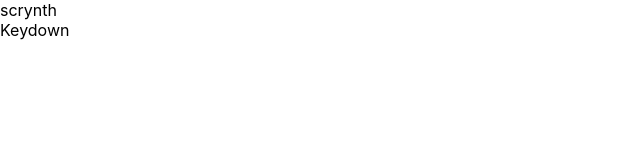
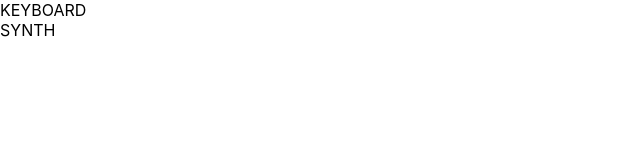
Before and after one commit to CodeKrakken/scrynth, a React (Create React App) app: page / in a window 1280 px wide. Shown: the top 160 px of the page, without its empty margins (0-640 px from the left). Built offline with nearby package versions, Linux system fonts and the light colour scheme.

Commit message:
Switching workspaces

```diff
--- a/src/App.js
+++ b/src/App.js
@@ -1,30 +1,27 @@
 import './App.css';
 import Keyboard from './components/keyboard/Keyboard'
+import Synth from './components/synth/Synth'
 
 function App() {
-
-  const AudioContext = window.AudioContext || window.webkitAudioContext;
-  const context = new AudioContext();
-  const oscillator1 = context.createOscillator();
-  const gain = context.createGain()
-  oscillator1.connect(gain);
-  gain.connect(context.destination);
-  gain.gain.value = 0
-  oscillator1.start(0);
+  let playing = false
 
   return (
     <div>
-      scrynth
       <Keyboard play={play} stop={stop} />
+      <Synth playing={playing} />
     </div>
   );
 
   function play() {
-    gain.gain.value = 1
+    // gain.gain.value = 1
+    playing = true
+    console.log(playing)
   }
 
   function stop() {
-    gain.gain.value = 0
+    // gain.gain.value = 0
+    playing = false
+    console.log(playing)
   }
 }
 
--- a/src/components/keyboard/Keyboard.jsx
+++ b/src/components/keyboard/Keyboard.jsx
@@ -21,7 +21,7 @@ function Keyboard({ play, stop }) {
     }
   }, [play, stop]);
 
-  return <div>Keydown</div>;
+  return <div>KEYBOARD</div>;
 
 }
 
--- a/src/components/synth/Synth.jsx
+++ b/src/components/synth/Synth.jsx
@@ -1,4 +1,5 @@
-import { Component } from 'react'
+import { Component, useEffect } from 'react'
+import React from 'react'
 
 class Synth extends Component {
   state = {
@@ -15,8 +16,15 @@ class Synth extends Component {
       'A' : 7040.00,
       'A#': 7458.62,
       'B' : 7902.13
-    }
+    },
+
   }
+
+  // useEffect(() => {
+  //   if(playing changes) {
+  //     oh who cares
+  //   }
+  // }, [playing]);
 
   getNote = (noteString) => {
     let noteArray = noteString.split('')
@@ -33,10 +41,23 @@ class Synth extends Component {
     const roundedFrequency = +frequency.toFixed(2)
     return roundedFrequency;
   }
-// add onload function to below return div to set up oscillator stuff
+
   render = () => {
-    return <div>
-    </div>
+    const AudioContext = window.AudioContext || window.webkitAudioContext;
+    const context = new AudioContext();
+    const oscillator1 = context.createOscillator();
+    const gain = context.createGain()
+    let playing = this.props.playing
+    oscillator1.connect(gain);
+    gain.connect(context.destination);
+    playing ? gain.gain.value = 1 : gain.gain.value = 0
+    console.log(playing)
+    oscillator1.start(0);
+    return (
+      <div>
+        SYNTH
+      </div>
+    )
   }
 }
 
```
Also changed, not shown: src/components/Oscillator/Oscillator.jsx (deleted), 1 other file (tests, documents, lock files or other folders).
